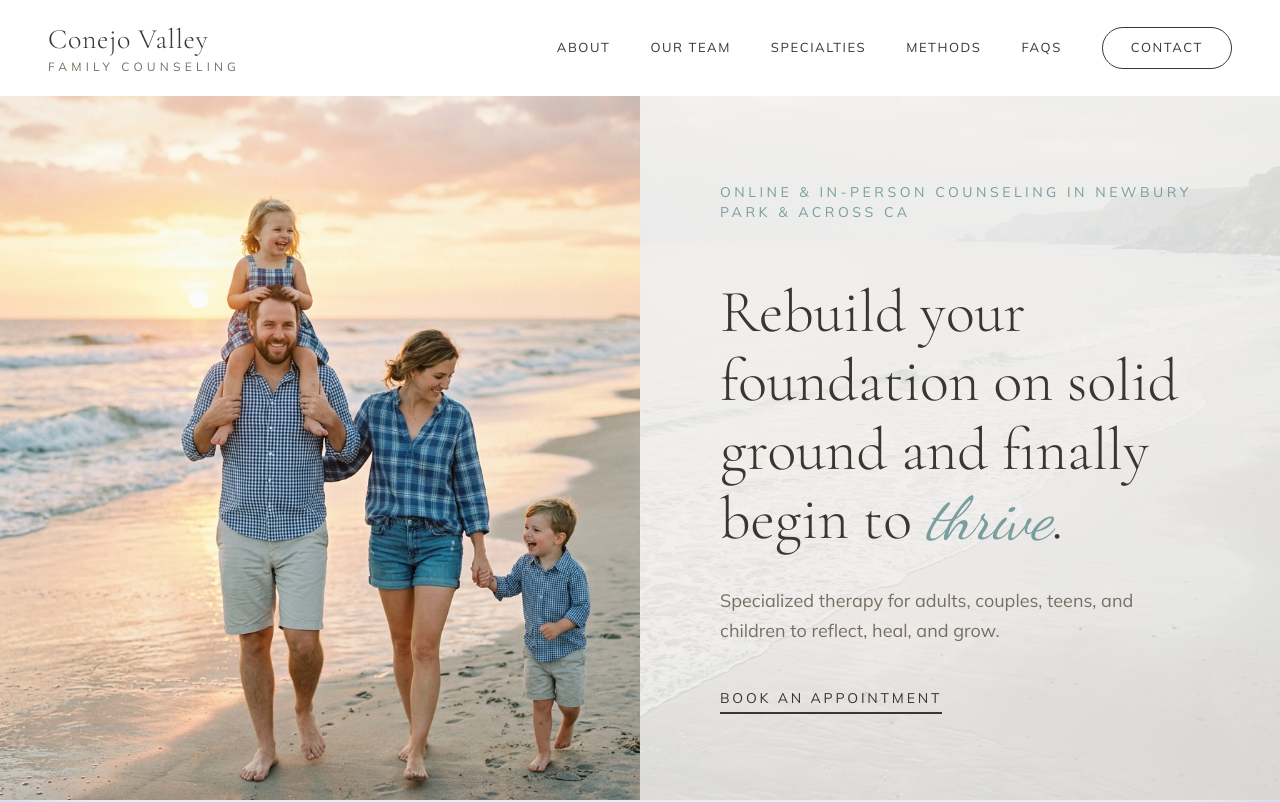
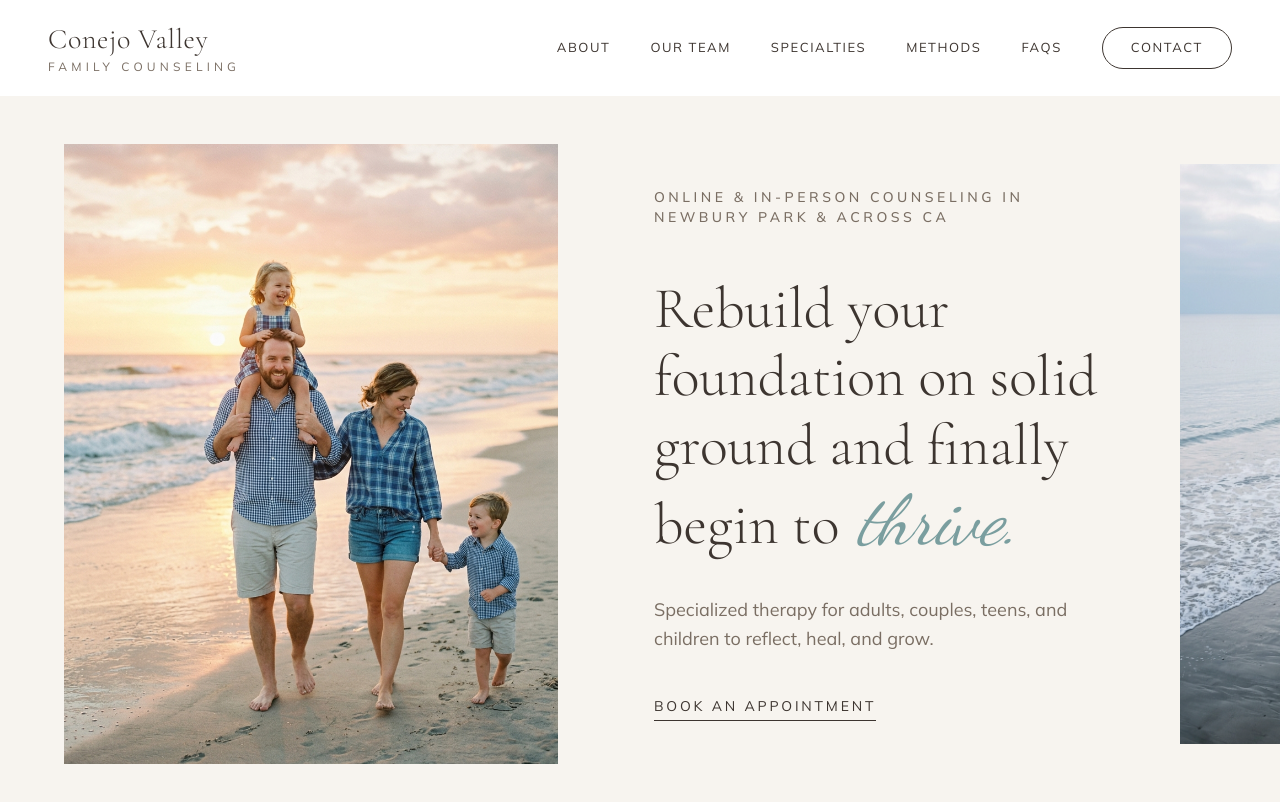
Before and after one commit to uzumaki902/website, a Next.js app: page / in a window 1280 px wide. Shown: the top 802 px of the page. Built offline with nearby package versions, Linux system fonts and the light colour scheme.

Commit message:
feat: create HeroSection component with dual-image layout and call-to-action

```diff
--- a/src/components/HeroSection.tsx
+++ b/src/components/HeroSection.tsx
@@ -2,10 +2,11 @@ import Image from "next/image";
 
 export default function HeroSection() {
   return (
-    <section id="home" className="pt-20 md:pt-24">
-      <div className="grid grid-cols-1 md:grid-cols-2 min-h-[calc(100vh-96px)]">
-        {/* Left – Family Image */}
-        <div className="relative min-h-[50vh] md:min-h-0">
+    <section id="home" className="pt-20 md:pt-24 bg-off-white">
+      <div className="grid grid-cols-1 lg:grid-cols-[1fr_1fr_100px] min-h-[calc(100vh-96px)] items-center">
+        {/* Left – Padded Inset Family Image */}
+        <div className="p-6 md:p-10 lg:pl-16 lg:py-12 lg:pr-8 flex items-center justify-center h-full">
+          <div className="relative w-full h-[450px] md:h-[550px] lg:h-[620px] overflow-hidden">
             <Image
               src="/images/hero-family.jpg"
               alt="Family walking on beach at sunset"
@@ -14,40 +15,45 @@ export default function HeroSection() {
               priority
             />
           </div>
+        </div>
 
-        {/* Right – Copy + Beach Background */}
-        <div className="relative flex flex-col justify-center px-8 md:px-16 lg:px-20 py-16 md:py-0 bg-off-white overflow-hidden">
-          {/* Faint beach image behind text */}
-          <Image
-            src="/images/ocean-shore.jpg"
-            alt=""
-            fill
-            className="object-cover object-center opacity-15"
-            aria-hidden="true"
-          />
-          <div className="relative z-10">
-            <p className="font-sans text-xs md:text-sm text-teal tracking-[0.25em] uppercase mb-10 md:mb-14">
+        {/* Right – Clean Text & Copy (Solid Off-White Background) */}
+        <div className="flex flex-col justify-center px-8 md:px-12 lg:px-16 py-12 md:py-16 bg-off-white">
+          <p className="font-sans text-xs md:text-sm text-brown-light tracking-[0.25em] uppercase mb-8 md:mb-12 font-medium">
             ONLINE &amp; IN-PERSON COUNSELING IN NEWBURY PARK &amp; ACROSS CA
           </p>
 
-            <h1 className="font-serif text-[40px] md:text-[52px] lg:text-[60px] font-light text-charcoal leading-[1.15] mb-8">
+          <h1 className="font-serif text-[38px] md:text-[50px] lg:text-[58px] font-light text-charcoal leading-[1.18] mb-8">
             Rebuild your foundation on solid ground and finally begin to{" "}
-              <span className="font-script text-teal italic">thrive</span>.
+            <span className="font-script text-teal italic text-[46px] md:text-[62px] lg:text-[70px] inline-block ml-1">
+              thrive.
+            </span>
           </h1>
 
-            <p className="font-sans text-base md:text-lg text-brown-light leading-relaxed mb-10 max-w-lg">
+          <p className="font-sans text-base md:text-lg text-brown-light leading-relaxed mb-10 max-w-md">
             Specialized therapy for adults, couples, teens, and children to
             reflect, heal, and grow.
           </p>
 
+          <div>
             <a
               href="#contact"
-              className="inline-block font-sans text-xs md:text-sm tracking-[0.2em] uppercase text-charcoal border-b-2 border-charcoal pb-1 hover:text-teal hover:border-teal transition-colors"
+              className="inline-block font-sans text-xs md:text-sm tracking-[0.2em] uppercase text-charcoal border-b border-charcoal pb-1 hover:text-teal hover:border-teal transition-colors"
             >
               BOOK AN APPOINTMENT
             </a>
           </div>
         </div>
+
+        {/* Far Right Edge – Peeking Ocean Image Slice */}
+        <div className="hidden lg:block relative h-[580px] w-full overflow-hidden my-auto">
+          <Image
+            src="/images/ocean-shore.jpg"
+            alt="Ocean shore preview"
+            fill
+            className="object-cover object-left opacity-90"
+          />
+        </div>
       </div>
     </section>
   );
```
Lines whose indentation alone changed are shown as unchanged.
